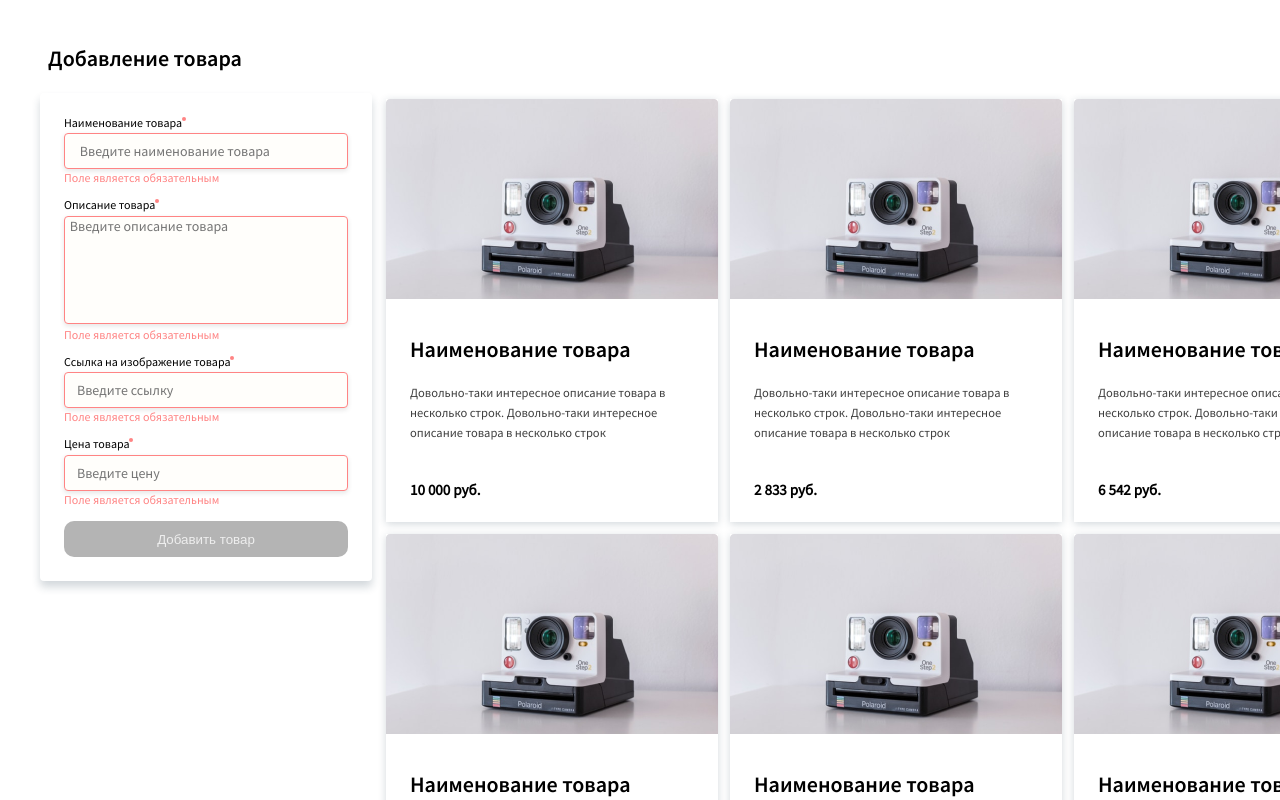
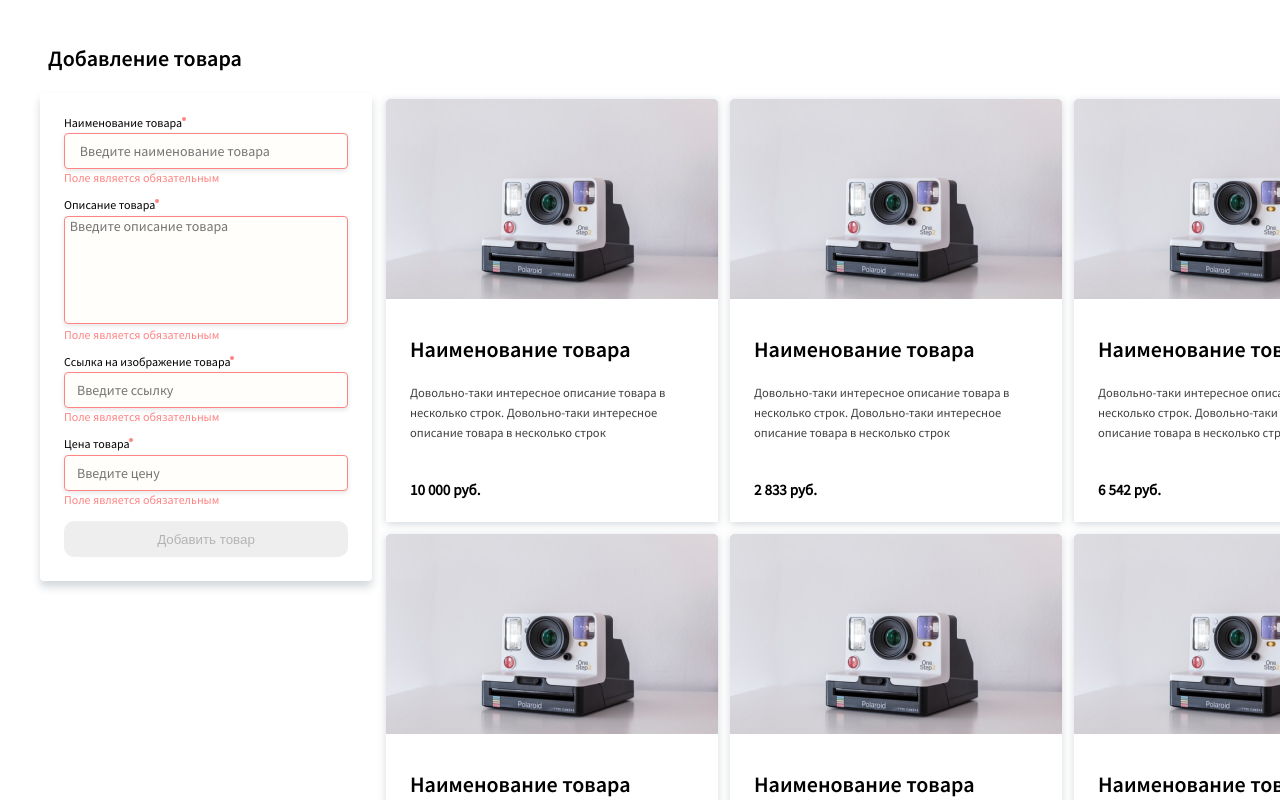
Before and after one commit to Roman-wdesign/proj, a Vue app: page /#/ in a window 1280 px wide. In both pictures the pointer is over the button "Добавить товар". Shown: the top 800 px of the page. Built offline with nearby package versions, Linux system fonts and the light colour scheme.

Commit message:
modelNumber has been changed

```diff
--- a/src/components/Form.vue
+++ b/src/components/Form.vue
@@ -17,6 +17,7 @@
 
 
           <input
+              maxlength="50"
               :class="[{error_input: !this.username}, {success:this.username}]"
               type="text" v-model.trim="username"
               placeholder=" Введите наименование товара"
@@ -175,7 +176,6 @@ export default {
       },
       set(value) {
         this.realNumber = +value.replace(/\s/g, "")
-        this.$emit('input', this.realNumber)
       },
     },
   },
--- a/src/style/modules/form.scss
+++ b/src/style/modules/form.scss
@@ -51,6 +51,7 @@
 }
 
 .input {
+
   width: 284px;
   height: 36px;
 
@@ -74,12 +75,12 @@
 .btn_form {
   @include form_btn;
   background: $clr-disabled-btn;
-  color: $clr-disabled;;
+  color: $clr-disabled;
 
 
   &:hover {
-    background: $clr-disabled;
-    color: $clr-disabled-btn;
+    background: $clr-disabled-btn;
+    color: $clr-disabled;
     transition-duration: .5s;
     transition-delay: .1s;
   }
```
